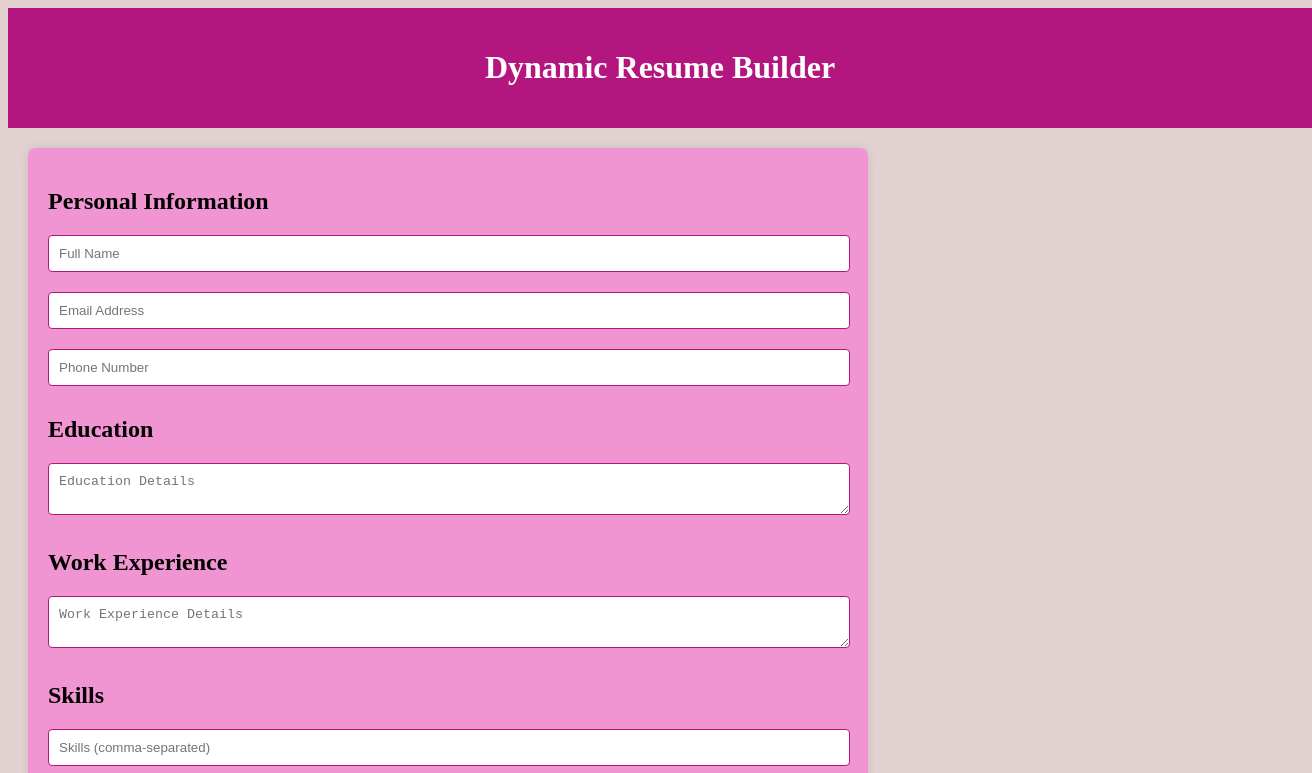
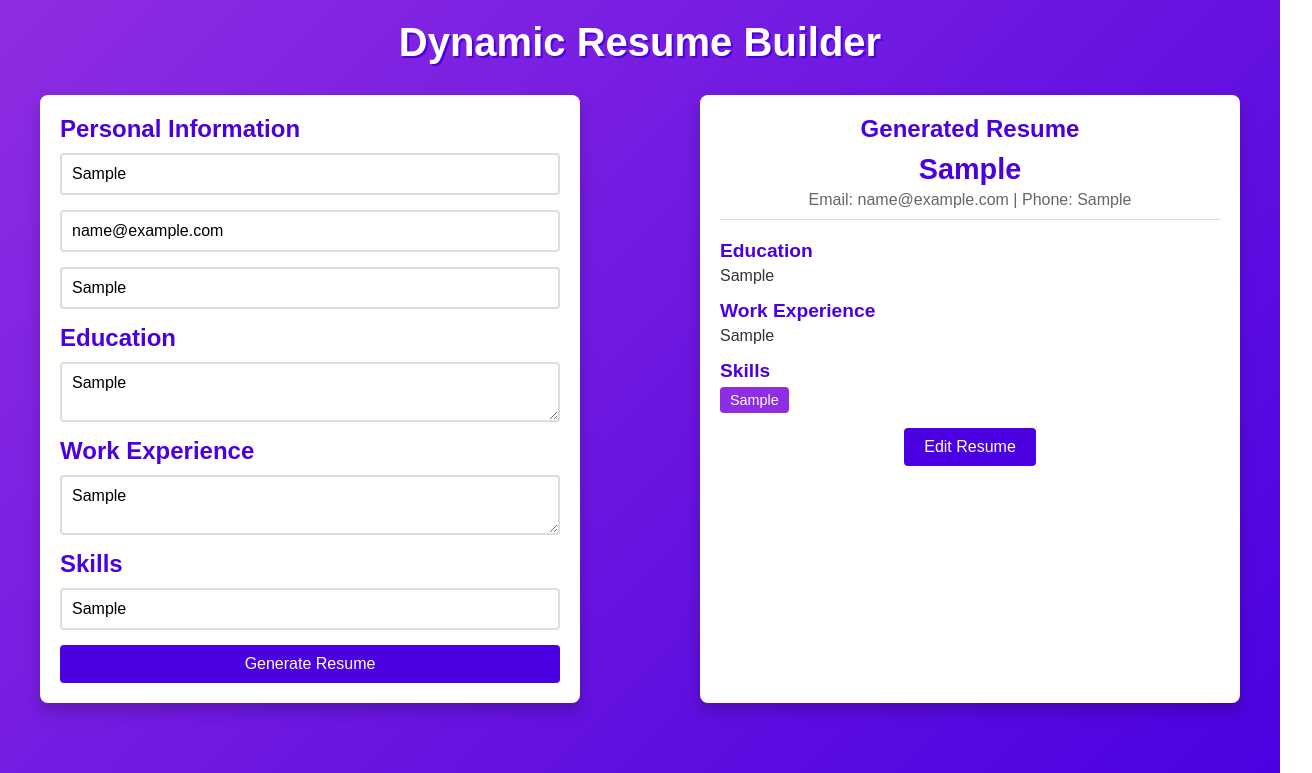
Before and after one commit to mahnoorfatimafaizi/Hackathon-Milestone-4-Dynamic-Resume-Builder, a website: page index.html in a window 1280 px wide. Both pictures are taken after typing "Sample", "name@example.com", "Sample", "Sample", "Sample", "Sample" into the empty fields and a click on the button "Generate Resume". Shown: the top 773 px of the page, 1312 px wide, since content can reach past the window. Drawn offline with Linux system fonts and the light colour scheme.

Commit message:
Editable Resume Builder

```diff
--- /dev/null
+++ b/app.js
@@ -0,0 +1,78 @@
+var nameInput = document.getElementById("name");
+var emailInput = document.getElementById("email");
+var phoneInput = document.getElementById("phone");
+var educationInput = document.getElementById("education");
+var workExperienceInput = document.getElementById("work-experience");
+var skillsInput = document.getElementById("skills");
+
+var resumeName = document.getElementById("resume-name");
+var resumeContact = document.getElementById("resume-contact");
+var resumeEducation = document.getElementById("resume-education-content");
+var resumeWorkExperience = document.getElementById("resume-work-content");
+var resumeSkillsList = document.getElementById("resume-skills-list");
+
+var editResumeButton = document.getElementById("edit-resume-button");
+
+function updateResume() {
+  resumeName.innerText = nameInput.value || "Your Name";
+  resumeContact.innerText = "Email: "
+    .concat(emailInput.value || "your.email@example.com", " | Phone: ")
+    .concat(phoneInput.value || "(123) 456-7890");
+
+  resumeEducation.innerText =
+    educationInput.value || "Your education details will appear here.";
+
+  resumeWorkExperience.innerText =
+    workExperienceInput.value || "Your work experience will appear here.";
+
+  resumeSkillsList.innerHTML = "";
+  var skillsArray = skillsInput.value.split(",").map(function (skill) {
+    return skill.trim();
+  });
+  if (skillsArray.length > 0 && skillsArray[0] !== "") {
+    skillsArray.forEach(function (skill) {
+      var skillItem = document.createElement("li");
+      skillItem.innerText = skill;
+      resumeSkillsList.appendChild(skillItem);
+    });
+  } else {
+    var placeholderItem = document.createElement("li");
+    placeholderItem.innerText = "Skills will be listed here.";
+    resumeSkillsList.appendChild(placeholderItem);
+  }
+}
+
+var isEditable = false;
+function toggleEditResume() {
+  isEditable = !isEditable;
+
+  resumeName.contentEditable = isEditable.toString();
+  resumeContact.contentEditable = isEditable.toString();
+  resumeEducation.contentEditable = isEditable.toString();
+  resumeWorkExperience.contentEditable = isEditable.toString();
+  resumeSkillsList.contentEditable = isEditable.toString();
+
+  editResumeButton.textContent = isEditable ? "Save Changes" : "Edit Resume";
+
+  if (!isEditable) {
+  }
+}
+
+editResumeButton.addEventListener("click", toggleEditResume);
+
+[
+  nameInput,
+  emailInput,
+  phoneInput,
+  educationInput,
+  workExperienceInput,
+  skillsInput,
+].forEach(function (input) {
+  input.addEventListener("input", updateResume);
+});
+
+var resumeForm = document.getElementById("resume-form");
+resumeForm.addEventListener("submit", function (event) {
+  event.preventDefault();
+  updateResume();
+});
--- a/index.html
+++ b/index.html
@@ -1,62 +1,81 @@
 <!DOCTYPE html>
 <html lang="en">
   <head>
-    <meta charset="UTF-8">
-    <meta http-equiv="X-UA-Compatible" content="IE=edge">
-    <meta name="viewport" content="width=device-width, initial-scale=1.0">
+    <meta charset="UTF-8" />
+    <meta name="viewport" content="width=device-width, initial-scale=1.0" />
     <title>Dynamic Resume Builder</title>
-    <link rel="stylesheet" href="styles.css">
+
+    <link rel="stylesheet" href="style.css" />
   </head>
   <body>
     <header>
       <h1>Dynamic Resume Builder</h1>
     </header>
+    <div class="container">
       <section id="form-section">
         <form id="resume-form">
           <h2>Personal Information</h2>
-					<input type="text" id="name" placeholder="Full Name" required>
-					<input type="email" id="email" placeholder="Email Address" required>
-					<input type="text" id="phone" placeholder="Phone Number" required>
+          <input type="text" id="name" placeholder="Full Name" required />
+          <input type="email" id="email" placeholder="Email Address" required />
+          <input type="text" id="phone" placeholder="Phone Number" required />
 
           <h2>Education</h2>
-					<textarea id="education" placeholder="Education Details" required></textarea>
+          <textarea
+            id="education"
+            placeholder="Education Details"
+            required
+          ></textarea>
 
           <h2>Work Experience</h2>
-					<textarea id="work-experience" placeholder="Work Experience Details" required></textarea>
+          <textarea
+            id="work-experience"
+            placeholder="Work Experience Details"
+            required
+          ></textarea>
 
           <h2>Skills</h2>
-					<input type="text" id="skills" placeholder="Skills (comma-separated)" required>
+          <input
+            type="text"
+            id="skills"
+            placeholder="Skills (comma-separated)"
+            required
+          />
 
           <button type="submit">Generate Resume</button>
         </form>
       </section>
 
-	 <!-- Resume Display Section -->
-
       <section id="resume-section">
         <h2>Generated Resume</h2>
         <div id="resume">
           <div id="resume-header">
-						<h2 id="resume-name" contenteditable="true">Your Name</h2>
-						<p id="resume-contact" contenteditable="true">Email: your.email@example.com | Phone: (123) 456-7890</p>
+            <h2 id="resume-name">Your Name</h2>
+            <p id="resume-contact">
+              Email: your.email@example.com | Phone: (123) 456-7890
+            </p>
           </div>
           <div id="resume-education">
             <h3>Education</h3>
-						<p id="resume-education-content" contenteditable="true">Your education details will appear here.</p>
+            <p id="resume-education-content">
+              Your education details will appear here.
+            </p>
           </div>
           <div id="resume-work-experience">
             <h3>Work Experience</h3>
-						<p id="resume-work-content" contenteditable="true">Your work experience will appear here.</p>
+            <p id="resume-work-content">
+              Your work experience will appear here.
+            </p>
           </div>
-				<div id="resume-skills" contenteditable="true">
+          <div id="resume-skills">
             <h3>Skills</h3>
             <ul id="resume-skills-list">
               <li>Skills will be listed here.</li>
             </ul>
           </div>
         </div>
+        <button id="edit-resume-button">Edit Resume</button>
       </section>
-
-		<script src="script.js"></script>
+    </div>
+    <script src="app.js"></script>
   </body>
 </html>
--- a/package.json
+++ b/package.json
@@ -11,5 +11,8 @@
   "description": "",
   "devDependencies": {
     "@types/node": "^22.5.4"
+  },
+  "dependencies": {
+    "html2pdf.js": "^0.10.2"
   }
 }
--- a/script.js
+++ /dev/null
@@ -1,34 +0,0 @@
-"use strict";
-// Grabbing form and resume elements from the DOM
-const form = document.getElementById("resume-form");
-const nameInput = document.getElementById("name");
-const emailInput = document.getElementById("email");
-const phoneInput = document.getElementById("phone");
-const educationInput = document.getElementById("education");
-const workExperienceInput = document.getElementById("work-experience");
-const skillsInput = document.getElementById("skills");
-// Grabbing elements where we will display the resume
-const resumeName = document.getElementById("resume-name");
-const resumeContact = document.getElementById("resume-contact");
-const resumeEducationContent = document.getElementById("resume-education-content");
-const resumeWorkContent = document.getElementById("resume-work-content");
-const resumeSkillsList = document.getElementById("resume-skills-list");
-// Event listener for form submission
-form.addEventListener("submit", (event) => {
-    event.preventDefault(); // Prevent page refresh
-    // Update resume with form values
-    resumeName.textContent = nameInput.value;
-    resumeContact.textContent = `Email: ${emailInput.value} | Phone: ${phoneInput.value}`;
-    resumeEducationContent.textContent = educationInput.value;
-    resumeWorkContent.textContent = workExperienceInput.value;
-    // Update skills section, splitting skills by commas and adding each as a list item
-    resumeSkillsList.innerHTML = ""; // Clear existing skills
-    const skillsArray = skillsInput.value.split(",").map((skill) => skill.trim()); // Split by comma and trim
-    skillsArray.forEach((skill) => {
-        const li = document.createElement("li");
-        li.textContent = skill;
-        resumeSkillsList.appendChild(li);
-    });
-    // Clear the form after submission
-    form.reset();
-});
--- /dev/null
+++ b/style.css
@@ -0,0 +1,152 @@
+* {
+  margin: 0;
+  padding: 0;
+  box-sizing: border-box;
+  font-family: Arial, sans-serif;
+}
+
+body {
+  display: flex;
+  flex-direction: column;
+  align-items: center;
+  background: linear-gradient(135deg, #8e2de2, #4a00e0);
+  color: #333;
+  min-height: 100vh;
+  padding: 20px;
+}
+
+header {
+  text-align: center;
+  margin-bottom: 20px;
+}
+
+h1 {
+  color: #fff;
+  font-size: 2.5rem;
+  margin-bottom: 10px;
+  text-shadow: 2px 2px #4a00e0;
+}
+
+.container {
+  display: flex;
+  justify-content: space-between;
+  width: 100%;
+  max-width: 1200px;
+}
+
+#form-section,
+#resume-section {
+  background: #fff;
+  border-radius: 8px;
+  padding: 20px;
+  width: 45%;
+  box-shadow: 0 8px 16px rgba(0, 0, 0, 0.2);
+}
+
+#resume-section {
+  display: flex;
+  flex-direction: column;
+  align-items: center;
+}
+
+h2 {
+  color: #4a00e0;
+  font-size: 1.5rem;
+  margin-bottom: 10px;
+}
+
+#resume-form {
+  display: flex;
+  flex-direction: column;
+}
+
+input,
+textarea {
+  margin-bottom: 15px;
+  padding: 10px;
+  border: 2px solid #ddd;
+  border-radius: 4px;
+  font-size: 1rem;
+  transition: border-color 0.3s;
+}
+
+input:focus,
+textarea:focus {
+  border-color: #8e2de2;
+  outline: none;
+}
+
+button {
+  background: #4a00e0;
+  color: #fff;
+  padding: 10px 20px;
+  border: none;
+  border-radius: 4px;
+  font-size: 1rem;
+  cursor: pointer;
+  transition: background 0.3s;
+}
+
+button:hover {
+  background: #8e2de2;
+}
+
+#resume {
+  width: 100%;
+}
+
+#resume-header {
+  text-align: center;
+  margin-bottom: 20px;
+  padding-bottom: 10px;
+  border-bottom: 1px solid #ddd;
+}
+
+#resume-name {
+  color: #4a00e0;
+  font-size: 1.8rem;
+  font-weight: bold;
+  margin-bottom: 5px;
+}
+
+#resume-contact {
+  color: #666;
+}
+
+#resume-education,
+#resume-work-experience,
+#resume-skills {
+  margin-bottom: 15px;
+}
+
+h3 {
+  color: #4a00e0;
+  font-size: 1.2rem;
+  margin-bottom: 5px;
+}
+
+#resume-skills-list {
+  display: flex;
+  flex-wrap: wrap;
+  gap: 5px;
+}
+
+#resume-skills-list li {
+  background: #8e2de2;
+  color: #fff;
+  padding: 5px 10px;
+  border-radius: 4px;
+  font-size: 0.9rem;
+}
+
+@media (max-width: 768px) {
+  .container {
+    flex-direction: column;
+  }
+
+  #form-section,
+  #resume-section {
+    width: 90%;
+    margin: 10px 0;
+  }
+}
--- a/styles.css
+++ /dev/null
@@ -1,55 +0,0 @@
-header {
-    background-color: #b4167f;
-    color: #fff;
-    padding: 20px;
-    width: 100%;
-    text-align: center;
-}
-#form-section, #resume-section {
-    width: 80%;
-    max-width: 800px;
-    margin: 20px;
-    padding: 20px;
-    background: #f194d2;
-    border-radius: 8px;
-    box-shadow: 0 0 10px rgba(0, 0, 0, 0.1);
-}
-
-body{
-    background-color: rgb(225, 209, 209);
-}
-input, textarea {
-    width: calc(100% - 20px);
-    padding: 10px;
-    margin: 10px 0;
-    border: 1px solid #b4167f;
-    border-radius: 4px;
-}
-
-button {
-    display: block;
-    width: 100%;
-    padding: 10px;
-    background-color: #007bff;
-    color: #fff;
-    border: none;
-    border-radius: 4px;
-    cursor: pointer;
-}
-
-button:hover {
-    background-color: #0056b3;
-}
-
-#resume {
-    margin-top: 20px;
-}
-
-h2, h3 {
-    margin-bottom: 10px;
-}
-
-ul {
-    list-style-type: square;
-    padding-left: 20px;
-}
```
Also changed, not shown: app.ts (added, +88 -0 lines), script.ts (deleted, +0 -45 lines), 1 other file. Lines whose indentation alone changed are shown as unchanged.
